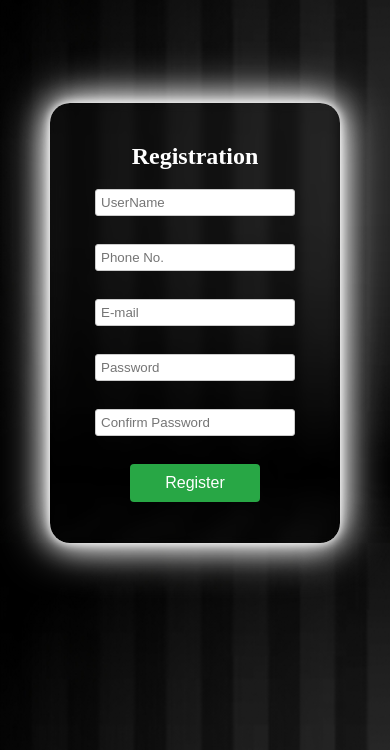
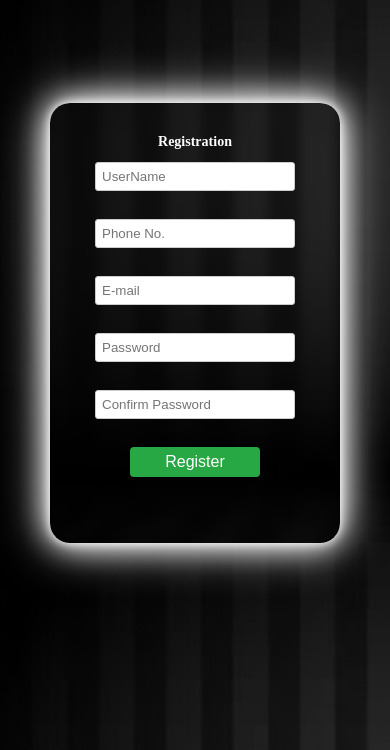
Before and after one commit to mr-taufik-shaikh/KGN, a plain HTML site: page index.html in a window 390 px wide. Shown: the part 94-844 px from the top of the page. Drawn offline with Linux system fonts and the light colour scheme.

Commit message:
Update reg.css

```diff
--- a/reg.css
+++ b/reg.css
@@ -1,4 +1,36 @@
+/* Responsive Design */
 
+@media only screen and (max-width: 768px) {
+  .rgform {
+    max-width: 300px;
+  }
+  .hd {
+    font-size: 18px;
+  }
+  .rgform input[type="text"], .rgform input[type="tel"], .rgform input[type="email"], .rgform input[type="password"] {
+    padding: 8px;
+    margin-bottom: 15px;
+  }
+  .rgform input[type="submit"] {
+    padding: 8px 15px;
+  }
+}
+
+@media only screen and (max-width: 480px) {
+  .rgform {
+    max-width: 250px;
+  }
+  .hd {
+    font-size: 14px;
+  }
+  .rgform input[type="text"], .rgform input[type="tel"], .rgform input[type="email"], .rgform input[type="password"] {
+    padding: 6px;
+    margin-bottom: 10px;
+  }
+  .rgform input[type="submit"] {
+    padding: 6px 10px;
+  }
+}
     body {
       background-image: url(bg1.jpg);
     background-image: no-repeat;
```
